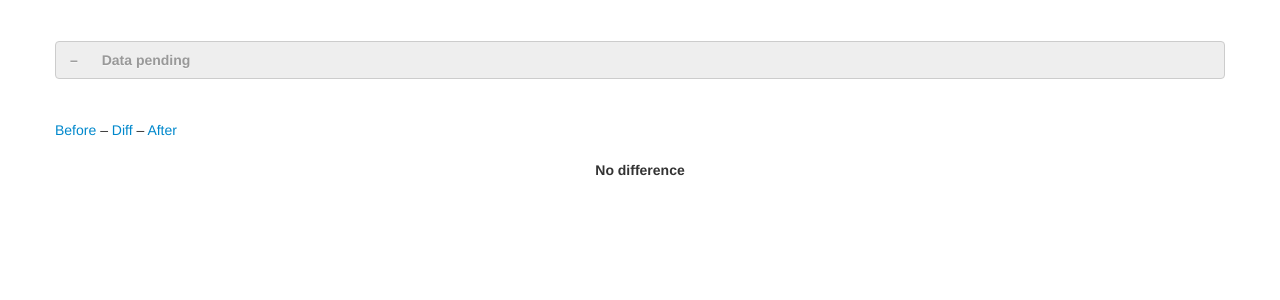
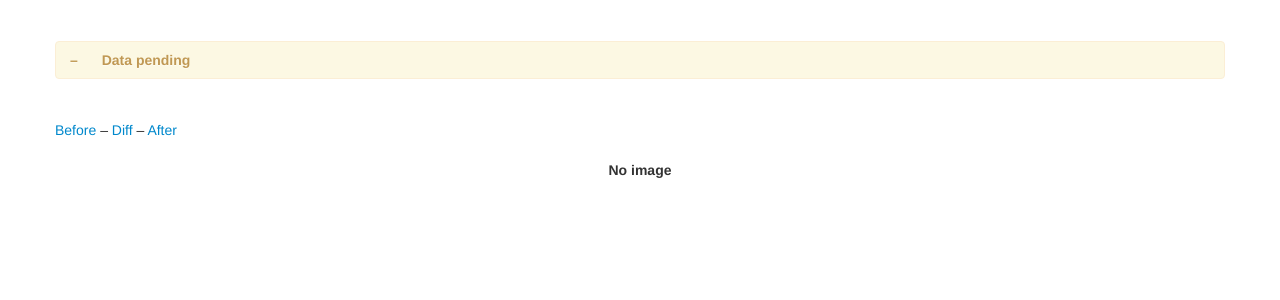
Before and after one commit to bslatkin/dpxdt, a Flask app: template dpxdt/server/templates/view_artifact.html in a window 1280 px wide. Shown: the top 300 px of the page. Run offline with Flask 2, Linux system fonts and the light colour scheme; the template is opened without the code that fills it, so the values that code supplies are empty; parts of the project's set-up code (start-up, migrations or seed data) failed here and were passed over.

Commit message:
cleaning up todos

```diff
--- a/dpxdt/server/templates/fragment_run_status.html
+++ b/dpxdt/server/templates/fragment_run_status.html
@@ -6,8 +6,10 @@
     {% set run_status='warning' %}
 {% elif run.status == 'diff_approved' %}
     {% set run_status='info' %}
+{% elif run.status == 'no_diff_needed' %}
+    {% set run_status='normal' %}
 {% else %}
-    {% set run_status='normal' %}
+    {% set run_status='warning' %}
 {% endif %}
 
 {% if alert_wrapper %}
--- a/dpxdt/server/templates/view_artifact.html
+++ b/dpxdt/server/templates/view_artifact.html
@@ -38,7 +38,7 @@
     <div class="container-fluid">
         <div class="row-fluid">
             <div class="span12 text-center">
-                <strong>No difference</strong>
+                <strong>No image</strong>
             </div>
         </div>
     </div>
--- a/dpxdt/server/templates/view_run.html
+++ b/dpxdt/server/templates/view_run.html
@@ -134,7 +134,7 @@ run description
                     {% if run.diff_image %}
                         <a href="{{ url_for('view_image', id=build.id, name=release.name, number=release.number, test=run.name, type='diff') }}"><img src="{{ url_for('download', sha1sum=run.diff_image, build_id=build.id) }}" class="run-image"></a>
                     {% else %}
-                        None found
+                        No image
                     {% endif %}
                 </div>
             </div>
```
Also changed, not shown: 1 other file.
